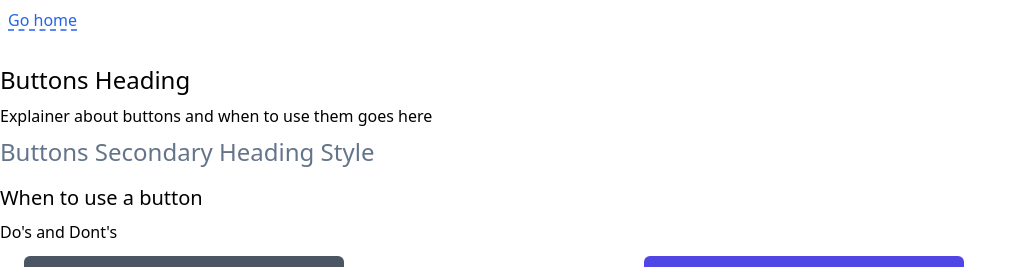
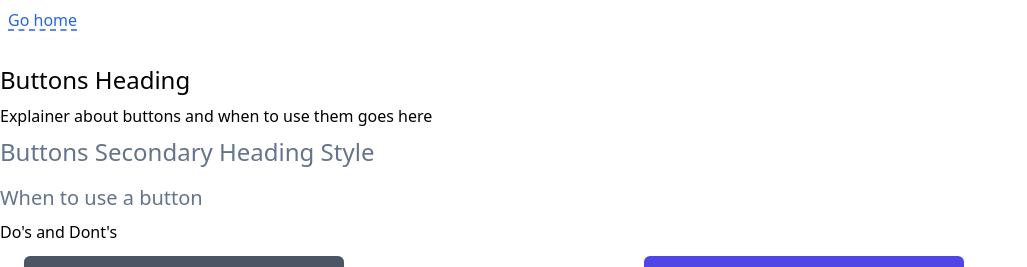
Before and after one commit to tayv/Project-Bubblegum, a Next.js app: page /forms/buttons in a window 1280 px wide. Shown: the top 267 px of the page, without its empty margins (0-1027 px from the left). Built offline with nearby package versions, Linux system fonts and the light colour scheme.

Commit message:
Added secondary logic to other heading styles

```diff
--- a/components/layout/HeadingArticle.tsx
+++ b/components/layout/HeadingArticle.tsx
@@ -9,7 +9,7 @@ import { FC, ReactNode } from 'react'
 export type HeadingProps = {
     size: "h1" | "h2" | "h3" | "h4",
     text: string | number,
-    type?: "primary" | "secondary" // Add ability in future to reuse for multiple heading styles
+    type?: "primary" | "secondary" // Logic could use polishing. Will have problems if add a third style.
 }
 
 const HeadingArticle: FC<HeadingProps> = ({
@@ -24,13 +24,13 @@ const HeadingArticle: FC<HeadingProps> = ({
           return (type==="primary") ? <h1 className="text-2xl pt-2 pb-2">{text}</h1> : <h1 className="text-2xl pt-2 pb-2 text-slate-500">{text}</h1>
 
         case "h2":
-          return <h2 className="text-xl pt-2 pb-2">{text}</h2>
+          return (type==="primary") ? <h2 className="text-xl pt-2 pb-2">{text} </h2> : <h2 className="text-xl pt-2 pb-2 text-slate-500">{text} </h2>
 
         case "h3":
-          return <h3 className="text-l pt-2 pb-2">{text}</h3>
+          return (type==="primary") ? <h3 className="text-l pt-2 pb-2">{text}</h3> : <h3 className="text-l pt-2 pb-2 text-slate-500">{text}</h3>
 
         case "h4":
-        return <h4 className="text-m pt-2 pb-2">{text}</h4>
+        return (type==="primary") ? <h4 className="text-m pt-2 pb-2">{text}</h4> : <h4 className="text-m pt-2 pb-2 text-slate-500">{text}</h4>
 
         default:
           return null;
```
